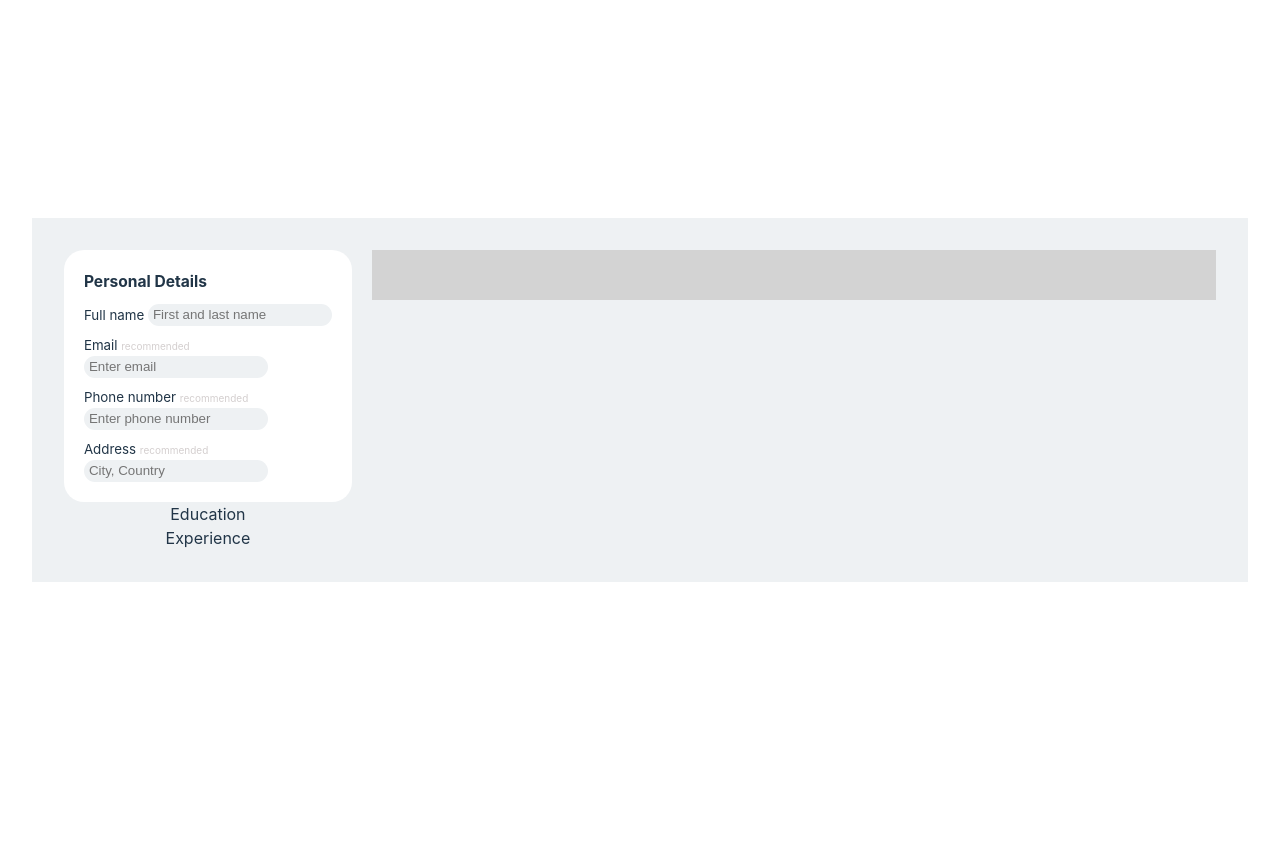
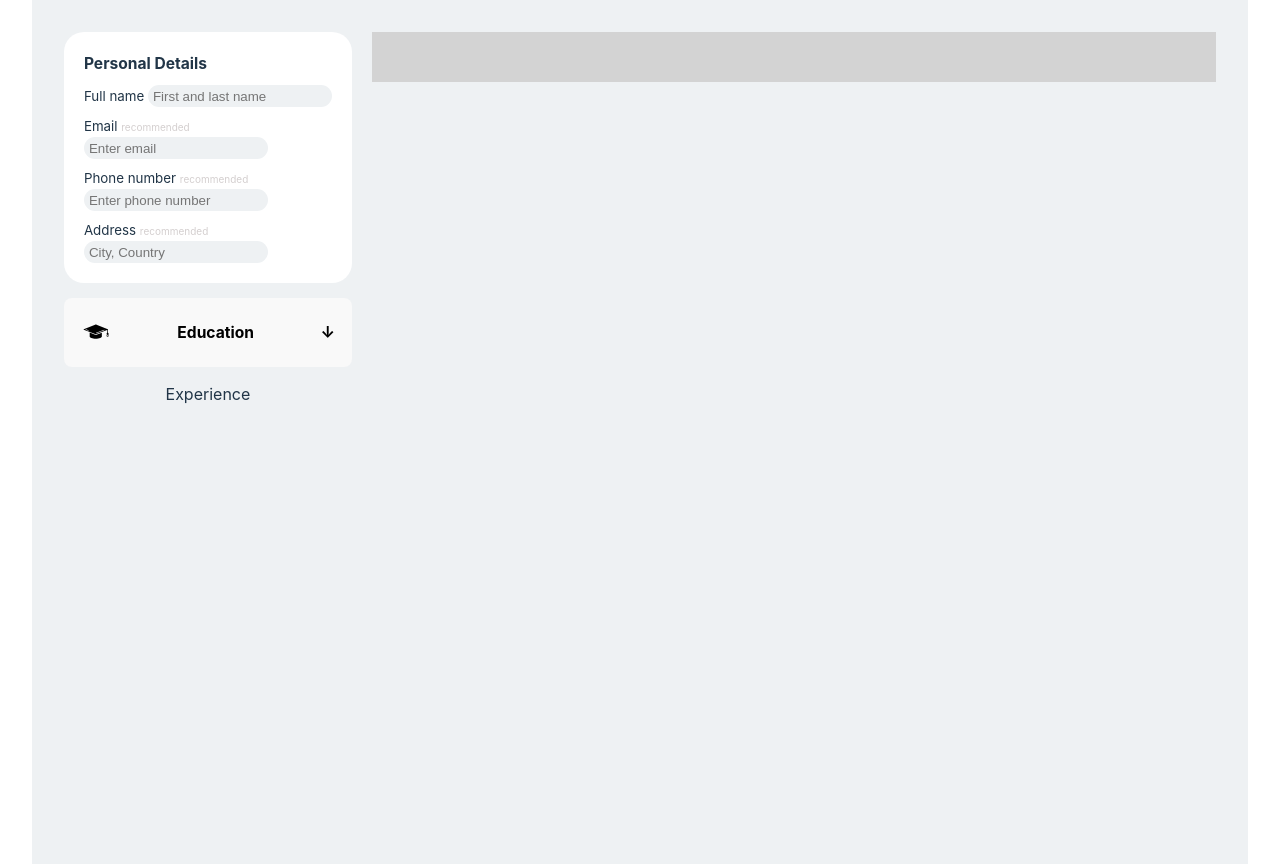
Before and after one commit to gtsoul-tech/cv-template, a React (Vite) app: page / in a window 1280 px wide. Before the commit the page ends 800 px from the top, so only its background shows below. Built offline with nearby package versions, Linux system fonts and the light colour scheme.

Commit message:
education form

```diff
--- a/src/App.css
+++ b/src/App.css
@@ -6,6 +6,7 @@
   --main-bg-color: white;
   --main-color: black;
   background-color: rgb(238, 241, 243);
+  height: 100vh;
 }
 
 .app{
--- a/src/components/EditSide.css
+++ /dev/null
@@ -1,34 +0,0 @@
-.editSide{
-    display: flex;
-    flex-direction: column;
-}
-
-.inputPersonal{
-    background-color: rgb(238, 241, 243);
-    color: var(--main-color);
-    border: none;
-    border-radius: 25px;
-    padding-left: 5px;
-    height: 20px;
-}
-.personalLabel{
-    text-align: left;
-}
-.personalDetails{
-    display: flex;
-    flex-direction: column;
-    align-items: self-start;
-    background-color: var(--main-bg-color);
-    border-radius: 20px;
-    padding: 20px;
-    font-size: smaller;
-    gap: 10px;
-}
-#personalTitle{
-    padding: 0px;
-    margin: 0;
-}
-.recommended{
-    font-size: x-small;
-    color: rgb(212, 207, 207);
-}
--- a/src/components/EditSide.jsx
+++ b/src/components/EditSide.jsx
@@ -1,22 +1,23 @@
 import PropTypes from 'prop-types';
-import './EditSide.css'
+import '../styles/EditSide.css'
 import PersonalForm from './PersonalForm'
-function EditSide({fullName,email,phoneNumber,address,handleChangeFullName,handleChangeEmail,handleChangePhoneNumber,handleChangeAddress}) {
-
+import EducationForm from './EducationForm';
+function EditSide(props) {
   return (
     <>
       <div className='editSide'>
         <PersonalForm
-        fullName={fullName}
-        email={email}
-        phoneNumber={phoneNumber}
-        address={address}
-        handleChangeAddress={handleChangeAddress}
-        handleChangeFullName={handleChangeFullName}
-        handleChangePhoneNumber={handleChangePhoneNumber}
-        handleChangeEmail={handleChangeEmail}
+        fullName={props.fullName}
+        email={props.email}
+        phoneNumber={props.phoneNumber}
+        address={props.address}
+        handleChangeAddress={props.handleChangeAddress}
+        handleChangeFullName={props.handleChangeFullName}
+        handleChangePhoneNumber={props.handleChangePhoneNumber}
+        handleChangeEmail={props.handleChangeEmail}
         ></PersonalForm>
-        <div>Education</div>
+        <EducationForm educationProps={props.educationProps}>
+        </EducationForm>
         <div>Experience</div>
       </div>
     </>
--- /dev/null
+++ b/src/components/EducationForm.jsx
@@ -0,0 +1,62 @@
+
+import '../styles/EditSide.css'
+import HatSvg from "../assets/hat.svg";
+import { useState } from 'react';
+import Input from './Input';
+import PropTypes from 'prop-types';
+
+function EducationForm(props){
+    const [show, setShow] = useState('');
+
+
+    return (
+        <>
+
+            <div className='educationForm'>
+                <div className='educationTitle'>
+                <button className='dropdownButton' onClick={() => setShow(!show)}>
+                    <img src={HatSvg} alt="hat icon" width="30px" height="30px"/>
+                    <h3 className='edutitle'>Education</h3>
+                    <div className='symbolButton'>{show ? "↑" : "↓"}</div>
+                    </button>
+                </div>
+                {show ? <>
+                    <form action="" className='inputsEducation'>
+
+                    <Input label="School" value={props.school} handleChange={props.handleChangeSchool} placeholder="Enter school / university" />
+                    <Input label="Degree" value={props.degree} handleChange={props.handleChangeDegree} placeholder="Enter degree / Field Of Study" />
+                    <Input label="Start Date" value={props.startDate} handleChange={props.handleChangeStartDate} placeholder="Enter start date" />
+                    <Input label="End Date" value={props.endDate} handleChange={props.handleChangeEndDate} placeholder="Enter end date" />
+                    <Input label="Location" value={props.location} handleChange={props.handleChangeLocation} placeholder="Enter location" optional={false} />
+
+                    <div className="formButtons">
+                    <button onClick={() => setShow(!show)}>
+                        Delete
+                    </button>
+                    <button onClick={() => setShow(!show)}>
+                        Cancel
+                    </button>
+                    <button style={{ backgroundColor: 'lightblue', color: 'white'}} onClick={() => setShow(!show)}>
+                        Save
+                    </button>
+
+                    </div>
+                    </form>
+                    </>: null}
+            </div>
+        </>
+    )
+}
+EducationForm.propTypes = {
+    school: PropTypes.string.isRequired,
+    degree: PropTypes.string.isRequired,
+    startDate: PropTypes.string.isRequired,
+    endDate:PropTypes.string.isRequired,
+    location:PropTypes.string.isRequired,
+    handleChangeSchool:PropTypes.func,
+    handleChangeDegree:PropTypes.func,
+    handleChangeStartDate:PropTypes.func,
+    handleChangeEndDate:PropTypes.func,
+    handleChangeLocation:PropTypes.func,
+}
+export default EducationForm
--- a/src/components/Input.jsx
+++ b/src/components/Input.jsx
@@ -1,5 +1,5 @@
 import PropTypes from 'prop-types';
-import './EditSide.css'
+import '../styles/EditSide.css'
 function Input( { label,value,handleChange,placeholder,recommended=false }){
 
     return(
--- a/src/components/PersonalForm.jsx
+++ b/src/components/PersonalForm.jsx
@@ -1,17 +1,17 @@
 import PropTypes from 'prop-types';
-import './EditSide.css'
+import '../styles/EditSide.css'
 import Input from "./Input"
 
-function PersonalForm({fullName,email,phoneNumber,address,handleChangeFullName,handleChangeEmail,handleChangePhoneNumber,handleChangeAddress}){
+function PersonalForm(props){
 
     return (
         <>
             <div className='personalDetails'>
                 <h3 id="personalTitle">Personal Details</h3>
-                <Input label="Full name" value={fullName} handleChange={handleChangeFullName} placeholder="First and last name" />
-                <Input label="Email" value={email} handleChange={handleChangeEmail} placeholder="Enter email" recommended={true} />
-                <Input label="Phone number" value={phoneNumber} handleChange={handleChangePhoneNumber} placeholder="Enter phone number" recommended={true} />
-                <Input label="Address" value={address} handleChange={handleChangeAddress} placeholder="City, Country" recommended={true} />
+                <Input label="Full name" value={props.fullName} handleChange={props.handleChangeFullName} placeholder="First and last name" />
+                <Input label="Email" value={props.email} handleChange={props.handleChangeEmail} placeholder="Enter email" recommended={true} />
+                <Input label="Phone number" value={props.phoneNumber} handleChange={props.handleChangePhoneNumber} placeholder="Enter phone number" recommended={true} />
+                <Input label="Address" value={props.address} handleChange={props.handleChangeAddress} placeholder="City, Country" recommended={true} />
 
             </div>
         </>
--- /dev/null
+++ b/src/styles/EditSide.css
@@ -0,0 +1,72 @@
+.editSide{
+    display: flex;
+    flex-direction: column;
+    gap: 15px;
+}
+
+.inputPersonal{
+    background-color: rgb(238, 241, 243);
+    color: var(--main-color);
+    border: none;
+    border-radius: 25px;
+    padding-left: 5px;
+    height: 20px;
+}
+.personalLabel{
+    text-align: left;
+}
+.personalDetails{
+    display: flex;
+    flex-direction: column;
+    align-items: self-start;
+    background-color: var(--main-bg-color);
+    border-radius: 20px;
+    padding: 20px;
+    font-size: smaller;
+    gap: 10px;
+}
+#personalTitle{
+    padding: 0px;
+    margin: 0;
+}
+.recommended{
+    font-size: x-small;
+    color: rgb(212, 207, 207);
+}
+
+.educationForm{
+    display: flex;
+    flex-direction: column;
+    background-color: var(--main-bg-color);
+    border-radius: 20px;
+    font-size: smaller;
+    gap: 10px;
+}
+.educationTitle{
+    display: flex;
+    align-items: center;
+}
+.dropdownButton{
+    display: flex;
+    align-items: center;
+    flex:1;
+}
+.edutitle{
+    flex:1;
+}
+.symbolButton{
+    font-size: larger;
+    font-weight: bolder;
+}
+.inputsEducation{
+    display: flex;
+    gap: 10px;
+    flex-direction: column;
+    padding: 20px;
+    font-size: smaller;
+}
+.formButtons{
+    display: flex;
+    justify-content: space-around;
+    gap: 5px;
+}
```
Also changed, not shown: src/components/DisplaySide.jsx (+5 -3 lines), src/assets/hat.svg (added), src/styles/DisplaySide.css (renamed from src/components/DisplaySide.css).
